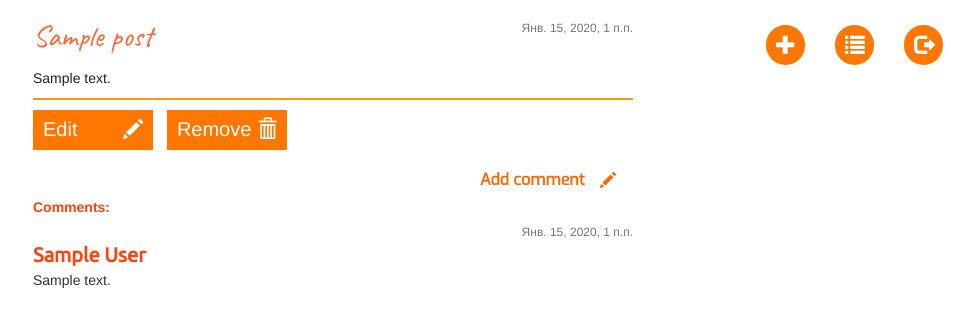
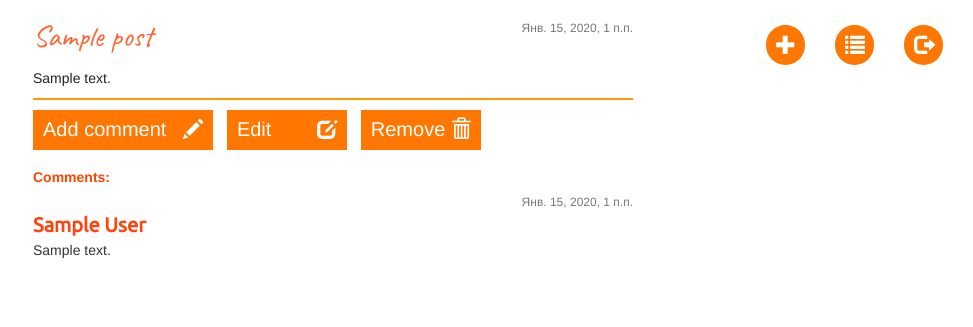
Before and after one commit to Unlogical/django-blog, a Django app: page /post/1/ in a window 1280 px wide. Shown: the part 105-432 px from the top of the page, without its empty margins (307-1280 px from the left). Run offline with Django 3.2, Linux system fonts and the light colour scheme; a user stored in the database is signed in; tables that the repository leaves empty hold one stand-in row (values such as "Sample post"); some libraries are stand-ins or nearby versions; some web fonts are replaced.

Commit message:
buttons for logged in user in detail post fix

```diff
--- a/blog/static/css/buttons.css
+++ b/blog/static/css/buttons.css
@@ -29,6 +29,18 @@
 	border: 0px;
 }
 
+.button:visited {
+	background-color: #f70;
+	color: #fff;
+}
+
+.button:hover {
+	background-color: #fda;
+	color: #f70;
+}
+
+
+
 .save_button {
 	width: 90px;
 	height: 40px;
@@ -44,18 +56,8 @@
 }
 
 
-.button:visited {
-	background-color: #f70;
-	color: #fff;
-}
-
-.button:hover {
-	background-color: #fda;
-	color: #f70;
-}
-
-
-.edit_button {
+.edit_button,
+.add_comment_button {
 	display: inline-block;
 	margin-top: 10px;
 	width: 120px;
@@ -64,15 +66,21 @@
 	margin-right: 10px;
 }
 
+.add_comment_button {
+	width: 180px;
+}
+
 .edit_button span,
-.comment_button span {
+.comment_button span,
+.add_comment_button span {
 	display: block;
 	float: right;
 	padding-top: 3px;
 }
 
 .edit_button p,
-.comment_button p {
+.comment_button p,
+.add_comment_button p {
 	display: block;
 	float: left;
 }
--- a/blog/templates/blog/post_detail.html
+++ b/blog/templates/blog/post_detail.html
@@ -13,8 +13,11 @@
 	<div class="post_title"><h2>{{post.title}}</h2></div>
 	<div class="post_text">{{post.text|linebreaksbr}}</div>
 	{% if user.is_authenticated %}
+		<a class="add_comment_button button" href="{% url 'add_comment_to_post' pk=post.pk %}">
+			<p>Add comment</p><span class="glyphicon glyphicon-pencil"></span>
+		</a>
 		<a class="edit_button button" href="{% url 'post_edit' pk=post.pk %}">
-			<p>Edit</p><span class="glyphicon glyphicon-pencil"></span>
+			<p>Edit</p><span class="glyphicon glyphicon-edit"></span>
 		</a>
 		<a class="edit_button button" href="{% url 'post_remove' pk=post.pk %}">
 			<p>Remove</p><span class="glyphicon glyphicon-trash"></span>
@@ -22,12 +25,13 @@
 		{% if not post.published_date %}
 			<a class="edit_button button" href="{% url 'post_publish' pk=post.pk %}"><p>Publish</p><span class="glyphicon glyphicon-check"></span></a>
 		{% endif %}
-	{% endif %}
+	{% else %}
 	<div class="wide_block">
 		<a class="comment_button" href="{% url 'add_comment_to_post' pk=post.pk %}">
 			<p>Add comment</p><span class="glyphicon glyphicon-pencil"></span>
 		</a>
 	</div>
+	{% endif %}
 </div>
 <p class="post comments_title">Comments:</p>
 {% for comment in post.approved_comments.all %}
```
